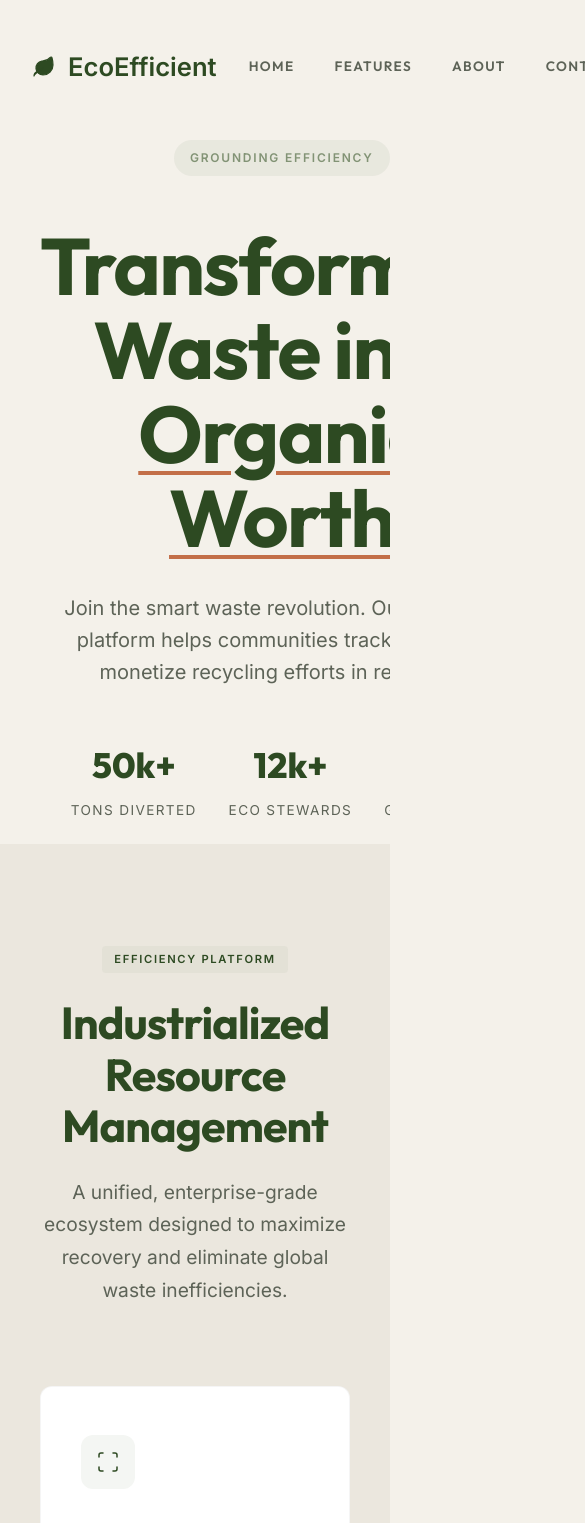
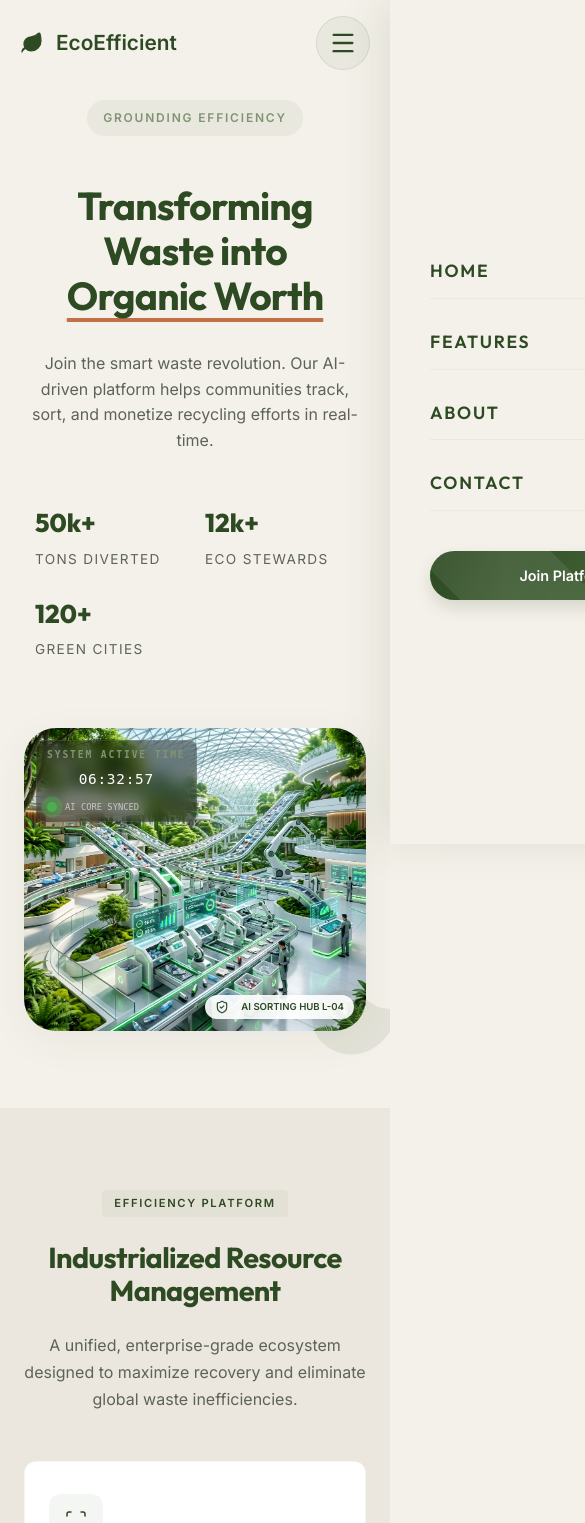
Before and after one commit to SUMAN1040/Eco-Efficient, a React (Vite) app in the folder frontend/: page / in a window 390 px wide. Shown: the top 1523 px of the page, 585 px wide, since content can reach past the window. Built offline with nearby package versions, Linux system fonts and the light colour scheme.

Commit message:
feat: implement responsive design improvements across all components with fluid typography and mobile navigation support

```diff
--- a/frontend/src/components/About/About.css
+++ b/frontend/src/components/About/About.css
@@ -130,12 +130,66 @@
 }
 
 @media (max-width: 1024px) {
+  .about-nature-section {
+    padding: 100px 0;
+  }
+
   .about-organic-container {
     grid-template-columns: 1fr;
-    gap: 60px;
+    gap: 48px;
+    text-align: center;
   }
 
   .nature-stack {
-    height: 400px;
+    height: auto;
+    display: flex;
+    flex-direction: column;
+    align-items: center;
+    gap: 24px;
+    padding-top: 20px;
+  }
+
+  .about-card-nature {
+    position: relative;
+    width: 100% !important;
+    max-width: 500px;
+    top: 0 !important;
+    left: 0 !important;
+    right: 0 !important;
+    bottom: 0 !important;
+    padding: 40px 32px;
+  }
+
+  .card-bark {
+    z-index: 1;
+  }
+
+  .card-leaf {
+    z-index: 2;
+  }
+
+  .about-content-nature {
+    align-items: center;
+  }
+
+  .nature-title {
+    font-size: 2.5rem;
+  }
+
+  .mission-list-nature {
+    text-align: left;
+    max-width: 600px;
+    margin-left: auto;
+    margin-right: auto;
   }
 }
+
+@media (max-width: 768px) {
+  .nature-title {
+    font-size: 2rem;
+  }
+
+  .stat-highlight-nature {
+    font-size: 3rem;
+  }
+}
--- a/frontend/src/components/Features/Features.css
+++ b/frontend/src/components/Features/Features.css
@@ -42,6 +42,19 @@
   grid-template-columns: repeat(3, 1fr);
   gap: 32px;
 }
+
+@media (max-width: 1024px) {
+  .features-grid-clean {
+    grid-template-columns: repeat(2, 1fr);
+  }
+}
+
+@media (max-width: 768px) {
+  .features-grid-clean {
+    grid-template-columns: 1fr;
+  }
+}
+
 
 .feature-card {
   position: relative;
@@ -124,11 +137,39 @@
 }
 
 @media (max-width: 1024px) {
-  .features-grid-clean { grid-template-columns: repeat(2, 1fr); }
-  .display-headline { font-size: 2.8rem; }
+  .features-section-architectural {
+    padding: 100px 0;
+  }
+
+  .display-headline {
+    font-size: 2.8rem;
+  }
 }
 
 @media (max-width: 768px) {
-  .features-grid-clean { grid-template-columns: 1fr; }
-  .features-section-architectural { padding: 100px 0; }
+  .features-section-architectural {
+    padding: 80px 0;
+  }
+
+  .display-headline {
+    font-size: 2.2rem;
+  }
+
+  .section-header-wrap {
+    margin-bottom: 48px;
+  }
+
+  .feature-card {
+    padding: 32px 24px;
+  }
 }
+
+@media (max-width: 480px) {
+  .display-headline {
+    font-size: 1.8rem;
+  }
+
+  .platform-description {
+    font-size: 1rem;
+  }
+}
--- a/frontend/src/components/Footer/Footer.css
+++ b/frontend/src/components/Footer/Footer.css
@@ -122,15 +122,52 @@
 }
 
 @media (max-width: 1024px) {
+  .footer-nature {
+    padding: 80px 0 0;
+  }
+
   .footer-grid-organic {
-    grid-template-columns: 1fr 1fr;
-    gap: 48px;
+    grid-template-columns: repeat(2, 1fr);
+    gap: 40px;
+    padding-bottom: 60px;
+  }
+}
+
+@media (max-width: 768px) {
+  .footer-grid-organic {
+    gap: 32px;
   }
 }
 
 @media (max-width: 640px) {
   .footer-grid-organic {
     grid-template-columns: 1fr;
+    text-align: center;
+    gap: 40px;
+  }
+
+  .footer-brand-nature {
+    display: flex;
+    flex-direction: column;
+    align-items: center;
+  }
+
+  .brand-desc-nature {
+    margin-left: auto;
+    margin-right: auto;
+  }
+
+  .social-links-nature {
+    justify-content: center;
+  }
+
+  .logo-nature {
+    justify-content: center;
+  }
+
+  .newsletter-organic-form {
+    max-width: 400px;
+    margin: 0 auto;
   }
 
   .bottom-content-nature {
@@ -138,4 +175,20 @@
     gap: 20px;
     text-align: center;
   }
+
+  .legal-links-nature {
+    justify-content: center;
+    gap: 20px;
+  }
 }
+
+@media (max-width: 480px) {
+  .footer-nature {
+    padding: 60px 0 0;
+  }
+
+  .legal-links-nature {
+    flex-direction: column;
+    gap: 12px;
+  }
+}
--- a/frontend/src/components/Hero/Hero.css
+++ b/frontend/src/components/Hero/Hero.css
@@ -24,7 +24,7 @@
   display: grid;
   grid-template-columns: 1fr 1fr;
   align-items: center;
-  gap: 80px;
+  gap: clamp(40px, 6vw, 80px);
   width: 100% !important;
   max-width: 1440px !important;
   margin: 0 auto !important;
@@ -33,17 +33,21 @@
 }
 
 .nature-display {
-  font-size: 5rem;
+  font-size: clamp(2.5rem, 6vw, 5rem);
   line-height: 1.05;
   margin: 24px 0 32px;
   color: var(--primary);
   letter-spacing: -0.02em;
 }
 
+.text-accent-wrap {
+  display: inline-block;
+}
+
 .hero-description {
   max-width: 580px;
   margin-bottom: 48px;
-  font-size: 1.25rem;
+  font-size: clamp(1rem, 2vw, 1.25rem);
   color: var(--text-muted);
   line-height: 1.6;
 }
@@ -52,12 +56,17 @@
 
 .hero-stats-nature {
   display: flex;
-  gap: 64px;
+  flex-wrap: wrap;
+  gap: clamp(24px, 4vw, 64px);
+}
+
+.stat-node {
+  flex: 0 1 auto;
 }
 
 .stat-node .stat-value {
   font-family: var(--font-display);
-  font-size: 2.2rem;
+  font-size: clamp(1.5rem, 3vw, 2.2rem);
   font-weight: 800;
   color: var(--primary);
   display: block;
@@ -74,7 +83,7 @@
 /* Visual Assembly (Premium Layers) */
 .visual-assembly {
   position: relative;
-  height: 80vh;
+  height: clamp(350px, 70vh, 85vh);
   width: 100%;
   display: flex;
   align-items: center;
@@ -212,7 +221,7 @@
 .metric-data .value {
   font-weight: 700;
   color: var(--primary);
-  font-size: 1.1rem;
+  font-size: clamp(0.9rem, 1.5vw, 1.1rem);
 }
 
 .live-pulse {
@@ -257,22 +266,106 @@
   100% { transform: scale(3); opacity: 0; }
 }
 
+/* Fluid Responsive Breakpoints */
+@media (max-width: 1200px) {
+  .metric-a { right: -2%; }
+  .metric-b { left: -2%; }
+}
+
 @media (max-width: 1024px) {
+  .hero-section {
+    height: auto;
+    padding: 140px 0 80px;
+    min-height: 100vh;
+  }
+
   .hero-container {
     grid-template-columns: 1fr;
     text-align: center;
-    gap: 80px;
+    gap: 48px;
+  }
+
+  .hero-description {
+    margin-left: auto;
+    margin-right: auto;
   }
 
   .hero-stats-nature {
     justify-content: center;
-    gap: 32px;
   }
 
   .visual-assembly {
-    height: 450px;
+    height: clamp(350px, 50vh, 500px);
+    max-width: 700px;
+    margin: 0 auto;
   }
 
-  .metric-a { right: 5%; }
-  .metric-b { left: 5%; }
+  .metric-a { right: 2%; top: 5%; transform: scale(0.8); }
+  .metric-b { left: 2%; bottom: 5%; transform: scale(0.8); }
 }
+
+@media (max-width: 768px) {
+  .hero-container {
+    padding: 0 24px !important;
+  }
+
+  .visual-assembly {
+    height: clamp(300px, 40vh, 400px);
+  }
+
+  .metric-glass {
+    padding: 10px 16px;
+  }
+
+  .hero-stats-nature {
+    gap: 24px;
+  }
+}
+
+@media (max-width: 600px) {
+  .hero-section {
+    padding: 100px 0 60px;
+  }
+
+  .metric-node {
+    display: none;
+  }
+
+  .live-timestamp-box {
+    top: 12px;
+    left: 12px;
+    padding: 6px 10px;
+  }
+
+  .timestamp-value {
+    font-size: 0.9rem;
+  }
+
+  .system-status-indicator {
+    bottom: 12px;
+    right: 12px;
+    padding: 4px 10px;
+    font-size: 0.6rem;
+  }
+}
+
+@media (max-width: 480px) {
+  .nature-display {
+    font-size: clamp(2rem, 10vw, 2.8rem);
+    line-height: 1.15;
+  }
+
+  .hero-stats-nature {
+    display: grid;
+    grid-template-columns: repeat(2, 1fr);
+    width: 100%;
+    max-width: 320px;
+    margin: 0 auto;
+    text-align: left;
+    gap: 20px;
+  }
+
+  .stat-node .stat-value {
+    font-size: 1.6rem;
+  }
+}
--- a/frontend/src/components/Hero/Hero.jsx
+++ b/frontend/src/components/Hero/Hero.jsx
@@ -36,7 +36,7 @@ const Hero = () => {
       <div className="hero-container">
         <div className="hero-content reveal">
           <div className="tag-label">Grounding Efficiency</div>
-          <h1 className="nature-display">Transforming Waste into <span className="text-accent underline-terracotta">Organic Worth</span></h1>
+          <h1 className="nature-display">Transforming Waste into <span className="text-accent underline-terracotta text-accent-wrap">Organic Worth</span></h1>
           <p className="hero-description body-lg">
             Join the smart waste revolution. Our AI-driven platform helps communities track, sort, and monetize recycling efforts in real-time.
           </p>
--- a/frontend/src/components/Navbar/Navbar.css
+++ b/frontend/src/components/Navbar/Navbar.css
@@ -26,7 +26,7 @@
   gap: 32px;
   max-width: 100% !important; /* Fully fluid to reach far edges */
   margin: 0 auto !important;
-  padding: 0 32px !important; /* Minimal padding for maximum spread */
+  padding: 0 48px !important; /* Minimal padding for maximum spread */
 }
 
 .nav-progress-leaf {
@@ -83,6 +83,8 @@
   display: flex; align-items: center; gap: 12px;
   font-weight: 800; font-size: 1.6rem; color: var(--primary);
   transition: transform 0.6s var(--transition-organic);
+  position: relative;
+  z-index: 2001;
 }
 
 .btn-ghost {
@@ -94,3 +96,120 @@
   text-transform: uppercase;
   letter-spacing: 0.1em;
 }
+
+.mobile-toggle {
+  display: none;
+  background: rgba(45, 74, 34, 0.05);
+  color: var(--primary);
+  padding: 12px;
+  border-radius: 50%;
+  z-index: 2001;
+  border: 1px solid rgba(45, 74, 34, 0.1);
+  transition: var(--transition-organic);
+}
+
+.mobile-toggle:hover {
+  background: rgba(45, 74, 34, 0.1);
+  transform: scale(1.05);
+}
+
+.mobile-only-actions {
+  display: none;
+  margin-top: 2rem;
+  width: 100%;
+}
+
+.nav-overlay {
+  position: fixed;
+  top: 0;
+  left: 0;
+  width: 100%;
+  height: 100vh;
+  background: rgba(45, 74, 34, 0.2);
+  backdrop-filter: blur(8px);
+  z-index: 1000;
+  opacity: 0;
+  visibility: hidden;
+  transition: var(--transition-organic);
+}
+
+.nav-overlay.active {
+  opacity: 1;
+  visibility: visible;
+}
+
+@media (max-width: 968px) {
+  .navbar {
+    padding: 16px 0;
+  }
+
+  .nav-container {
+    padding: 0 24px !important;
+  }
+
+  .mobile-toggle {
+    display: flex;
+    align-items: center;
+    justify-content: center;
+  }
+
+  .desktop-only {
+    display: none !important;
+  }
+
+  .nav-links {
+    position: fixed;
+    top: 0;
+    right: 0;
+    width: 85%;
+    max-width: 360px;
+    height: 100vh;
+    background: var(--bg-stone);
+    flex-direction: column !important;
+    align-items: flex-start !important;
+    justify-content: center !important;
+    padding: 80px 40px !important;
+    gap: 16px !important;
+    z-index: 2000;
+    transform: translateX(100%);
+    transition: transform 0.6s cubic-bezier(0.23, 1, 0.32, 1);
+    box-shadow: -10px 0 40px rgba(45, 74, 34, 0.1);
+  }
+
+  .nav-links.active {
+    transform: translateX(0);
+  }
+
+  .nav-link {
+    font-size: 1.1rem;
+    width: 100%;
+    padding: 12px 0;
+    border-bottom: 1px solid rgba(45, 74, 34, 0.05);
+    color: var(--primary) !important;
+  }
+
+  .mobile-only-actions {
+    display: block;
+    margin-top: 1.5rem;
+  }
+
+  .mobile-only-actions .btn {
+    width: 100%;
+    justify-content: center;
+    padding: 16px 24px;
+  }
+}
+
+@media (max-width: 480px) {
+  .logo-text {
+    font-size: 1.3rem;
+  }
+
+  .nav-container {
+    padding: 0 20px !important;
+  }
+
+  .nav-links {
+    width: 90%;
+  }
+}
--- a/frontend/src/components/Navbar/Navbar.jsx
+++ b/frontend/src/components/Navbar/Navbar.jsx
@@ -1,11 +1,12 @@
 import React, { useState, useEffect } from 'react';
 import { Link, useNavigate, useLocation } from 'react-router-dom';
 import './Navbar.css';
-import { Leaf } from 'lucide-react';
+import { Leaf, Menu, X } from 'lucide-react';
 
 const Navbar = () => {
   const [scrolled, setScrolled] = useState(false);
   const [scrollWidth, setScrollWidth] = useState(0);
+  const [isOpen, setIsOpen] = useState(false);
   const navigate = useNavigate();
   const location = useLocation();
   const isAuthPage = location.pathname === '/auth';
@@ -24,45 +25,90 @@ const Navbar = () => {
     return () => window.removeEventListener('scroll', handleScroll);
   }, []);
 
+  // Close mobile menu on resize and handle overflow
+  useEffect(() => {
+    const handleResize = () => {
+      if (window.innerWidth > 968) {
+        setIsOpen(false);
+      }
+    };
+    window.addEventListener('resize', handleResize);
+
+    if (isOpen) {
+      document.body.style.overflow = 'hidden';
+    } else {
+      document.body.style.overflow = 'unset';
+    }
+
+    return () => {
+      window.removeEventListener('resize', handleResize);
+      document.body.style.overflow = 'unset';
+    };
+  }, [isOpen]);
+
+  const toggleMenu = () => setIsOpen(!isOpen);
+  const closeMenu = () => setIsOpen(false);
+
+  const navLinks = ['Home', 'Features', 'About', 'Contact'];
+
   return (
-    <nav className={`navbar ${scrolled ? 'nav-scrolled' : ''}`}>
+    <nav className={`navbar ${scrolled ? 'nav-scrolled' : ''} ${isOpen ? 'nav-open' : ''}`}>
       <div
         className="nav-progress-leaf"
         style={{ width: `${scrollWidth}%`, opacity: scrolled ? 1 : 0 }}
       />
 
       <div className="container nav-container">
-        <Link to="/" className="logo magnetic">
+        <Link to="/" className="logo magnetic" onClick={closeMenu}>
           <Leaf className="logo-icon" fill="currentColor" strokeWidth={1.2} />
           <span className="logo-text">EcoEfficient</span>
         </Link>
 
         {!isAuthPage && (
           <>
-            <div className="nav-links">
-              {['Home', 'Features', 'About', 'Contact'].map((link) => (
+            <div className={`nav-links ${isOpen ? 'active' : ''}`}>
+              {navLinks.map((link) => (
                 <a
                   key={link}
                   href={link === 'Home' ? '/' : `#${link.toLowerCase()}`}
                   className="nav-link editorial"
+                  onClick={closeMenu}
                 >
                   {link}
                   <span className="organic-underline" />
                 </a>
               ))}
+              <div className="mobile-only-actions">
+                <button
+                  className="btn btn-primary btn-organic shimmer"
+                  onClick={() => {
+                    navigate('/auth');
+                    closeMenu();
+                  }}
+                >
+                  Join Platform
+                </button>
+              </div>
             </div>
 
             <div className="nav-actions">
               <button
-                className="btn btn-primary btn-organic shimmer"
+                className="btn btn-primary btn-organic shimmer desktop-only"
                 onClick={() => navigate('/auth')}
               >
                 Join Platform
+              </button>
+
+              <button className="mobile-toggle" onClick={toggleMenu} aria-label="Toggle Menu">
+                {isOpen ? <X size={28} /> : <Menu size={28} />}
               </button>
             </div>
           </>
         )}
       </div>
+
+      {/* Mobile Menu Overlay */}
+      <div className={`nav-overlay ${isOpen ? 'active' : ''}`} onClick={closeMenu} />
     </nav>
   );
 };
--- a/frontend/src/components/Roles/Roles.css
+++ b/frontend/src/components/Roles/Roles.css
@@ -79,8 +79,94 @@
   justify-content: center;
 }
 
+@media (max-width: 1024px) {
+  .roles-nature-section {
+    padding: 100px 0;
+  }
+
+  .roles-nature-grid {
+    margin-top: 60px;
+  }
+}
+
 @media (max-width: 768px) {
+  .roles-nature-section {
+    padding: 80px 0;
+  }
+
+  .roles-nature-grid {
+    margin-top: 48px;
+    display: flex !important; /* Switch to flex for horizontal scroll */
+    flex-wrap: nowrap !important;
+    overflow-x: auto;
+    scroll-snap-type: x mandatory;
+    padding: 0 24px 20px !important; /* Add bottom padding for better spacing */
+    margin: 0 -24px !important; /* Bleed to screen edges */
+    scroll-behavior: smooth;
+    -webkit-overflow-scrolling: touch;
+    gap: 20px !important;
+  }
+
+  /* Hide scrollbar for Chrome, Safari and Opera */
+  .roles-nature-grid::-webkit-scrollbar {
+    display: none;
+  }
+
+  /* Hide scrollbar for IE, Edge and Firefox */
+  .roles-nature-grid {
+    -ms-overflow-style: none;  /* IE and Edge */
+    scrollbar-width: none;  /* Firefox */
+  }
+
   .role-card-nature {
     padding: 32px;
+    flex: 0 0 85%; /* Shows 15% of the next card */
+    scroll-snap-align: center;
+    max-width: none !important;
+  }
+
+  .nature-title-sm {
+    font-size: 1.3rem;
   }
 }
+
+@media (max-width: 480px) {
+  .roles-nature-section {
+    padding: 60px 0;
+  }
+
+  .header-block-organic {
+    display: flex;
+    flex-direction: column;
+    align-items: center;
+    text-align: center;
+    margin-bottom: 24px; /* Added internal margin for sub-elements */
+  }
+
+  .roles-nature-grid {
+    margin-top: 80px !important; /* Significantly increased space between text and cards */
+    padding: 0 20px 20px !important;
+    margin: 0 -20px !important;
+  }
+
+
+
+  .role-card-nature {
+    flex: 0 0 88%;
+    padding: 24px 20px;
+    overflow: hidden;
+  }
+
+  .header-block-organic h2 {
+    font-size: 1.8rem;
+  }
+
+  .subtitle-nature {
+    font-size: 0.95rem;
+  }
+
+  .role-features-nature {
+    margin: 24px 0 32px;
+    gap: 12px;
+  }
+}
--- a/frontend/src/index.css
+++ b/frontend/src/index.css
@@ -91,9 +91,24 @@ button {
   padding: 0 40px;
 }
 
+@media (max-width: 768px) {
+  .container {
+    padding: 0 24px;
+  }
+}
+
 /* Section Transitions (Tonal Nesting) */
 section {
   padding: 140px 0;
+  position: relative;
+  overflow: hidden; /* Prevent horizontal scroll from background elements */
+}
+
+
+@media (max-width: 768px) {
+  section {
+    padding: 80px 0;
+  }
 }
 
 section:nth-child(even) {
@@ -123,6 +138,13 @@ section:nth-child(even) {
   font-size: 0.95rem;
 }
 
+@media (max-width: 480px) {
+  .btn {
+    padding: 14px 28px;
+    font-size: 0.9rem;
+  }
+}
+
 .pill {
   border-radius: 50px !important;
 }
@@ -149,7 +171,7 @@ section:nth-child(even) {
 }
 
 .body-lg {
-  font-size: 1.15rem;
+  font-size: clamp(1rem, 2vw, 1.15rem);
   line-height: 1.6;
 }
 
@@ -214,6 +236,15 @@ section:nth-child(even) {
 .grid-2 { grid-template-columns: repeat(2, 1fr); }
 .grid-3 { grid-template-columns: repeat(3, 1fr); }
 
+@media (max-width: 1024px) {
+  .grid-3 { grid-template-columns: repeat(2, 1fr); }
+  .grid { gap: 32px; }
+}
+
+@media (max-width: 768px) {
+  .grid-2, .grid-3 { grid-template-columns: 1fr; }
+}
+
 .organic-lift {
   transition: transform 0.6s var(--transition-organic), box-shadow 0.6s var(--transition-organic);
 }
```
